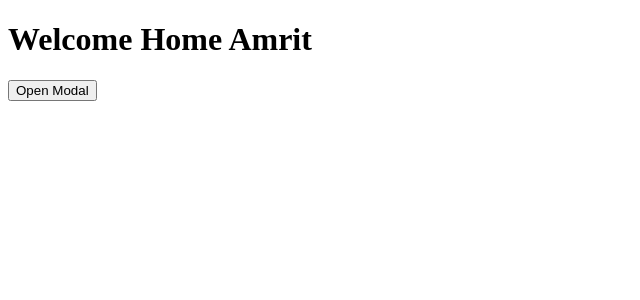
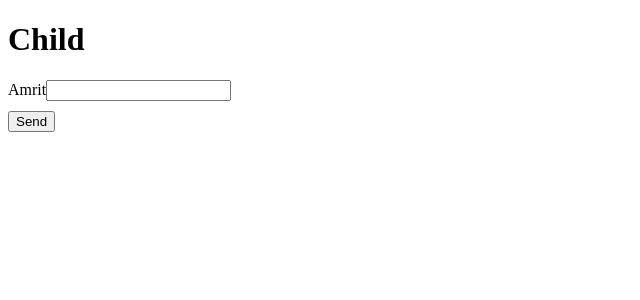
Before and after one commit to amrit-7/react-tut, a React (Vite) app: page / in a window 1280 px wide. Shown: the top 300 px of the page, without its empty margins (0-640 px from the left). Built offline with nearby package versions, Linux system fonts and the light colour scheme.

Commit message:
Child to parent

```diff
--- a/src/App.jsx
+++ b/src/App.jsx
@@ -1,39 +1,17 @@
-import Home from "./Component/Home/Home";
-import LoginComponent from "./Component/Login/Login";
+import { useState } from "react";
+import Child from "./Component/Child/Child";
 
-const App = () => {
-  let user = "Amrit";
-  return <>{user ? <Home name={user} /> : <LoginComponent />}</>;
+const Parent = () => {
+  const [name, setName] = useState("Amrit");
+  const getDataFromChild = (res) => {
+    setName(res);
+  };
+
+  return (
+    <>
+      <Child name={name} sendData={getDataFromChild} />
+    </>
+  );
 };
-export default App;
 
-// import { useState } from "react";
-// import "./App.css";
-// import HeadingComponent from "./Component/Heading/Heading.component";
-// const App = () => {
-//   const [name, setName] = useState("");
-//   const [stringValue, setStringValue] = useState("");
-//   const handleInputChange = (e) => {
-//     setStringValue(e.target.value);
-//   };
-//   const handleClick = () => {
-//     setName(stringValue);
-//   };
-//   console.log("------ 1st RENDER ------");
-//   return (
-//     <div
-//       style={{
-//         display: "flex",
-//         flexDirection: "column",
-//         alignItems: "center",
-//         justifyContent: "center",
-//         minHeight: "90vh",
-//       }}
-//     >
-//       <input placeholder="Enter Name" onChange={handleInputChange} />
-//       <button onClick={handleClick}>Click me</button>
-//       <HeadingComponent data={name} data2={"Hello"} data3={"byebye"} />
-//     </div>
-//   );
-// };
-// export default App;
+export default Parent;
--- /dev/null
+++ b/src/Component/Child/Child.jsx
@@ -0,0 +1,24 @@
+import { useState } from "react";
+
+/* eslint-disable react/prop-types */
+const Child = ({ name, sendData }) => {
+  const [text, setText] = useState("");
+  const handleSendData = () => {
+    sendData(text);
+  };
+  const handleChangeName = (e) => {
+    setText(e.target.value);
+  };
+  return (
+    <>
+      <h1>Child</h1>
+      {name}
+      <input onChange={handleChangeName} />
+      <div style={{ marginTop: "10px" }}>
+        <button onClick={handleSendData}>Send</button>
+      </div>
+    </>
+  );
+};
+
+export default Child;
--- a/src/main.jsx
+++ b/src/main.jsx
@@ -1,4 +1,4 @@
 import ReactDOM from "react-dom/client";
-import App from "./App.jsx";
+import Parent from "./App.jsx";
 
-ReactDOM.createRoot(document.getElementById("root")).render(<App />);
+ReactDOM.createRoot(document.getElementById("root")).render(<Parent />);
```
